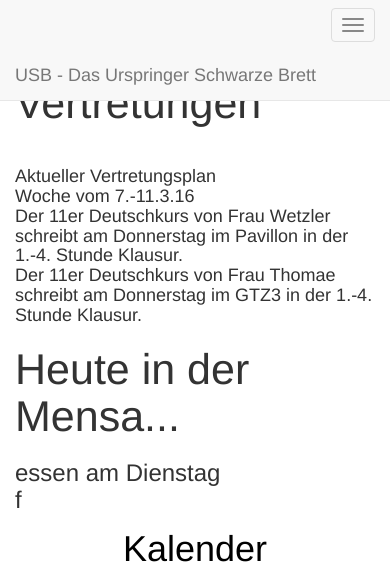
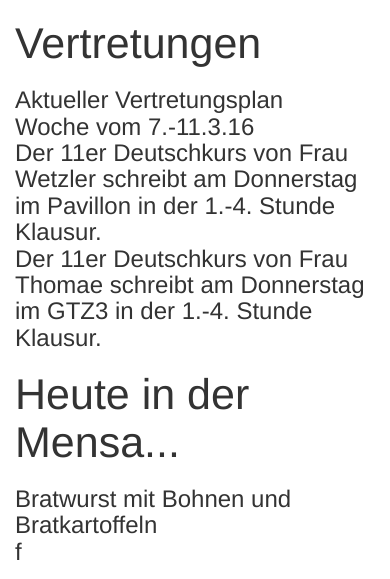
Before and after one commit to hwshws/pi-on-screen, a PHP site: page / in a window 390 px wide; the page is wider, and only the part inside the window is pictured. Shown: the top 579 px of that part. Run offline with PHP 8.4, Linux system fonts and the light colour scheme; some libraries are stand-ins or nearby versions.

Commit message:
Version 0.6; Uhr JS basiert, VPlan fertig, Cronjob verbessert

```diff
--- a/html/footer.inc.php
+++ b/html/footer.inc.php
@@ -1,21 +1,7 @@
 <footer class="footer">
   <div class="container">
     <!-- <p class="text-muted"> -->
-
-    	<!-- START SHORTNEWS TICKER -->
-<script type="text/javascript">
-var w = 999;
-var h = 36;
-var sparte = 1;
-var rubrik = 13;
-var sn_id = "a";
-var ticker_cfg = "tid=93697&tickercolor=#DDDDDD&transparent=1&speed=1&fontcolor=#000000&rollovercolor=#990000&visitedlinkcolor=#ffffff&splitcolor=#043971&font=Arial&fontsize=20&fontbold=0&fontunderline=0&rolloverunderline=1;";
-</script>
-<table cellspacing="0" cellpadding="0" width="850"><tr><td>
-<script type="text/javascript" src="http://newsticker.shortnews.de/de/js/free/6/ticker.js?1"></script>
-</td></tr></table>
- <!-- END SHORTNEWS TICKER -->
-<p>Version 0.5 vom 12.03.16</p> <!-- </p> -->
+<center> <p>Version 0.5.2 vom 30.03.16 - proudly present by OJJGHSLH </p> </center> <!-- </p> -->
   </div>
 </footer>
 <!-- Bootstrap-JavaScript
--- a/html/header.inc.php
+++ b/html/header.inc.php
@@ -7,14 +7,10 @@
           h2 { font-size: 43px; }
 		  p  { font-size: 1.2em; }
           a  { font-size: 0.7cm; }
-          p  { background-image: url(logo.jpg); } <!-- Hintergrund V1 -->
+
   </style>
-  <?php
-mysql_connect("localhost", "root", "rico") or die(mysql_error()); // Bei Bedarf ändern
-mysql_select_db(usb);
 
-?>
-<!-- Fixierte Navbar -->
+<!-- Fixierte Navbar
 <nav class="navbar navbar-default navbar-fixed-top">
   <div class="container">
     <div class="navbar-header">
@@ -27,7 +23,7 @@ mysql_select_db(usb);
       <a class="navbar-brand" href="./index.php"><div style="display:block; text-align:left;">USB - Das Urspringer Schwarze Brett</div>
 
 </a>
-    </div>
+    </div> -->
     <!--/.nav-collapse -->
   </div>
 </nav>
--- a/html/index.php
+++ b/html/index.php
@@ -13,20 +13,124 @@
     <link href="css/bootstrap.min.css" rel="stylesheet">
     <!-- Besondere Stile für diese Vorlage -->
     <link href="css/sticky-footer.css" rel="stylesheet">
+    <style type="text/css">
+<!--
+
+/* CSS für JS Uhr */
+
+#ZeitBox01 {
+position: relative;
+top: 0px;
+left: 0px;
+width: 400px;
+height: 150px;
+margin: 0px;
+padding: 0px;
+border: none;
+background-color: #FFFFFF;
+}
+
+#ZeitAnzeige {
+position: absolute;
+top: 0px;
+left: 0px;
+background: transparent;
+width: 500px;
+line-height: 26px;
+text-align: center;
+color: #000000;
+font-family: Verdana,Arial,Helvetica,sans-serif;
+font-size: 32px;
+font-weight: normal;
+}
+
+-->
+</style>
+
+
+
+
+<script type="text/javascript" language="JavaScript">
+<!-- Begin
+
+// Array Wochentag
+Wochentag = new Array("Sonntag","Montag","Dienstag","Mittwoch","Donnerstag","Freitag","Samstag");
+
+
+// Funktionen für Anzeigen Tag Datum + dynamische Uhrzeit
+
+function DisplayTime()
+{
+ var SystemDatum = new Date();
+ var CounterTag = SystemDatum.getDate();
+ var CounterMonat = SystemDatum.getMonth() + 1;
+ var CounterJahr = SystemDatum.getFullYear();
+ var CounterStd = SystemDatum.getHours();
+ var CounterMin = SystemDatum.getMinutes();
+ var CounterSek = SystemDatum.getSeconds();
+ var TagDerWoche = SystemDatum.getDay();
+
+ //  für zweistellige Anzeige
+ var CounterTag2  = ((CounterTag < 10) ? "0" : "");
+ var CounterMonat2  = ((CounterMonat < 10) ? ".0" : ".");
+ var CounterStd2  = ((CounterStd < 10) ? "0" : "");
+ var CounterMin2  = ((CounterMin < 10) ? ":0" : ":");
+ var CounterSek2  = ((CounterSek < 10) ? ":0" : ":");
+
+
+ // Die 3 Fragmente für die Anzeige Wochentag Datum Zeit
+
+ // aktuelles Datum
+ var DatumJetzt = CounterTag2 + CounterTag + CounterMonat2 + CounterMonat  + "." + CounterJahr + "<br>";
+
+ // aktuelle Zeit
+ var ZeitJetzt = CounterStd2 + CounterStd + CounterMin2 + CounterMin + CounterSek2 + CounterSek + " Uhr";
+
+// Option hier eintragen 1,2,3 oder 4
+DarstellungOption = 4
+
+switch (DarstellungOption) {
+  case 1:
+    // Anzeige der Zeit
+    var DispString = ZeitJetzt;
+    break;
+  case 2:
+    // Anzeige Datum + Zeit
+    var DispString = DatumJetzt + " &nbsp;" + ZeitJetzt;
+    break;
+  case 3:
+    // Anzeige Wochentag + Zeit
+    var DispString = Wochentag[TagDerWoche] + " &nbsp;" + ZeitJetzt;
+    break;
+  case 4:
+    // Anzeige Wochentag + Datum + Zeit
+    var DispString = Wochentag[TagDerWoche] + ", " + DatumJetzt + "<br>" + ZeitJetzt;
+    break;
+    }
+
+document.getElementById("ZeitAnzeige").innerHTML = DispString;
+
+setTimeout("DisplayTime()", 1000);
+}
+
+window.setTimeout('DisplayTime()',1000);
+
+// -->
+</script>
   </head>
   <body>
-    <?php include 'header.inc.php'; ?> <br><br><br>
+    <?php include 'header.inc.php'; ?>
 
       <!-- Seiteninhalt -->
 <!-- <?php echo date("w"); //Ausgabe TAG in 0-7 ?> -->
 <div class="container-fluid">
     <div class="row">
-  <div class="col-md-8"><h2>Vertretungen</h2><br> <?php //TODO: vplan.txt auslesen und verarbeiten ?>
-    <h4>
+  <div class="col-md-8"><h2>Vertretungen</h2>
+    <h3>
        <?php  // Modul V-Plan
 $vplan = file_get_contents('vplan.txt');
 echo $vplan
-    ?> </h4>
+    ?> </h3>
   </div>
 <div class="col-md-4"><h2>Heute in der Mensa...</h2>
   <h3> <?php  // Modul Mensa - Lecker lecker
@@ -37,35 +141,33 @@ echo $vplan
 </div>
 </div>
 </div>
-<div style="display:block; text-align:center;">
-	<a style="text-decoration:none;border-style:none;color:black;font-size:36px" target="_blank" href="http://www.schnelle-online.info/Kalender.html" id="soidate191837822596">Kalender</a><br/><a style="text-decoration:none;border-style:none;color:black;" target="_blank" href="http://www.schnelle-online.info/Atomuhr-Uhrzeit.html" id="soitime191837822596">Atomuhr</a>
-<script type="text/javascript"> <?php //Uhrzeit. Braucht Inet-Zugriff ?>
-SOI = (typeof(SOI) != 'undefined') ? SOI : {};(SOI.ac21fs = SOI.ac21fs || []).push(function() {
-(new SOI.DateTimeService("191837822596", "DE")).appendTime(" Uhr").setDay2digits(true).setMonthMode(1).start();});
-(function() {if (typeof(SOI.scrAc21) == "undefined") { SOI.scrAc21=document.createElement('script');SOI.scrAc21.type='text/javascript'; SOI.scrAc21.async=true;SOI.scrAc21.src=((document.location.protocol == 'https:') ? 'https://' : 'http://') + 'homepage-tools.schnelle-online.info/Homepage/atomicclock2_1.js';var s = document.getElementsByTagName('script')[0]; s.parentNode.insertBefore(SOI.scrAc21, s);}})();
-</script>
+<p align="right"><img src="logo.jpg" alt="Logo der Urspringschule" class="pull-right"></p> <!-- Nettes Urspringlogo -->
+<div style="display:block; text-align:center;"> <br>
+<center><div id="ZeitBox01"><div id="ZeitAnzeige"></div></div>  <!-- Uhrzeit aus dem Header -->
 <!-- START SHORTNEWS TICKER -->
 <script type="text/javascript">
 var tickerwidth = 923;
 var tickercolor = "#DDDDDD";
 var fontcolor = "#000000";
 var splitcolor = "#043971";
-var fontsize = 18;
+var fontsize = 20;
 var visitedlink = "#ffffff";
 var rollovercolor = "#990000";
 var font = "Arial";
 var speed = 1;
 var sparte = 4;
 var rubrik = 13;
-var rollover_underline = 0;
+var rollover_underline = 1;
 var font_underline = 0;
 var transparent = 1;
 var fontbold = 0;
 var tickertyp = 1;
 var u_id = 93697;
 </script>
-<table cellspacing="0" cellpadding="0" width="950"><tr><td width="27" style="background-color:transparent"><a target="ShortNews" href="http://www.ShortNews.de" style="padding:0; margin:0;"><img alt="SN" title="Newsticker powered by www.ShortNews.de" src="http://newsticker.shortnews.de/sn_icon_20.gif" border="0" /></a></td><td><script type="text/javascript" src="http://newsticker.shortnews.de/de/js/free/3/a.js?1"></script></td></tr></table>
+<table cellspacing="0" cellpadding="0" width="950"><tr><td width="27" style="background-color:#DDDDDD"><a target="ShortNews" href="http://www.ShortNews.de" style="padding:0; margin:0;"><img alt="SN" title="Newsticker powered by www.ShortNews.de" src="http://newsticker.shortnews.de/sn_icon_20.gif" border="0" /></a></td><td><script type="text/javascript" src="http://newsticker.shortnews.de/de/js/free/3/a.js?1"></script></td></tr></table>
 <!-- END SHORTNEWS TICKER -->
+</center>
+
 
 </div>
        <!-- Seite fertig -->
--- a/html/mensa.txt
+++ b/html/mensa.txt
@@ -1,7 +1,7 @@
 Brunch von 10-12 Uhr
-essen am Montag <br /> f
-essen am Dienstag <br /> f
-Schnitzel mit Pommes und Nudeln <br /> Gefüllte Zuckini mit Tomatensauce und Wellenbandnudeln <br /> Orangenschnitze
-Seelachsfillet im Backteig mit Salzkartoffeln und Remulade <br /> Blumenkohl im Backteig mit Salzkartoffeln <br /> Erdbeermilch
-Gaisburger Marsch <br /> Milchreis <br /> Obst
+Spagetti mit Tomatensauce und Hackfleisch <br /> Spagetti mit Tomatensauce
+Bratwurst mit Bohnen und Bratkartoffeln <br /> f
+Gyros mit Fladenbrot und Knoblauchsauce <br /> Falaffel mit Fladenbrot und Knoblauchsauce <br /> Litschi-Quark
+Reispfanne mit Selachs und Frutti di mare <br /> Reispfanne mit Möhren, Brokoli, Paprika und Champignons <br /> Weiß-Schwarzer-Pudding
+Chilli con carne <br /> Milchreis <br /> Schoko-Kokusschnitte
 Schinkennudeln m. Tomatensauce <br /> Gebratene Nudeln mit Ei und Käse <br /> Himbeerjoghurt
```
Also changed, not shown: 2 other files.
